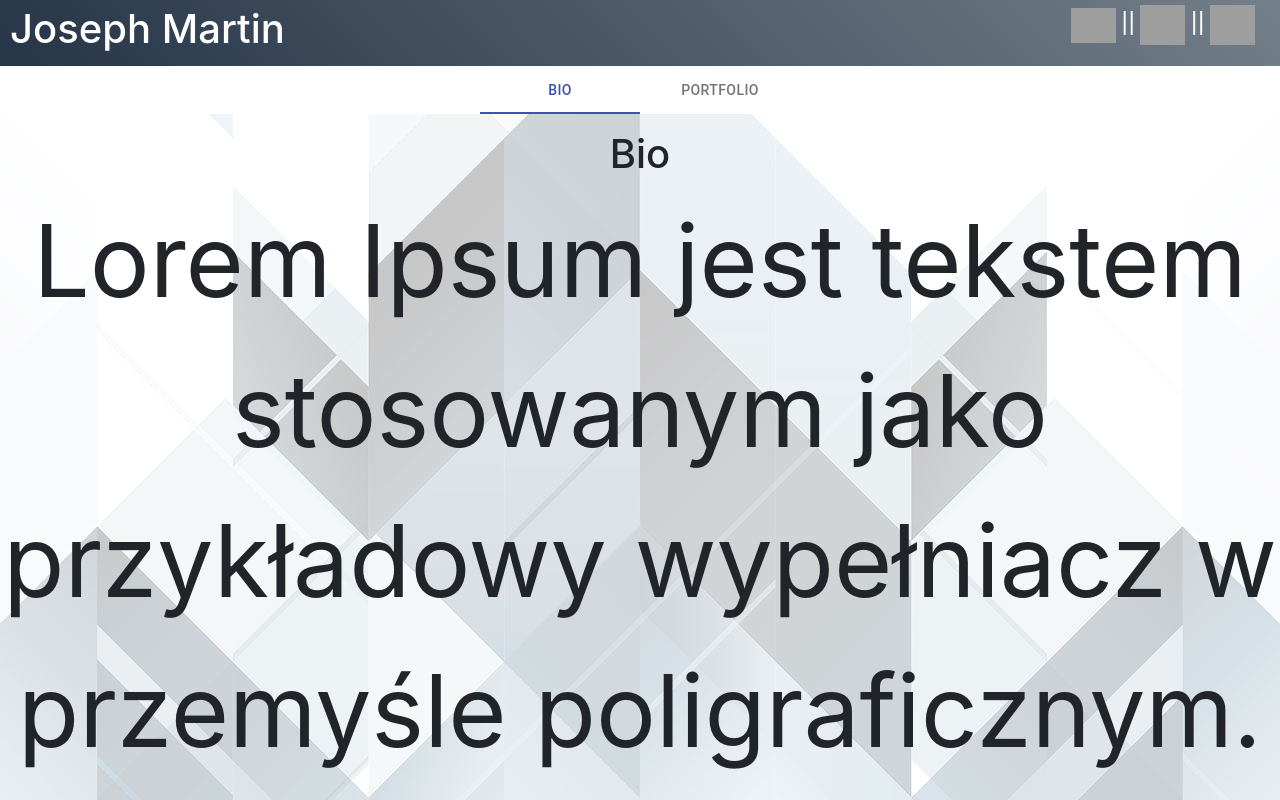
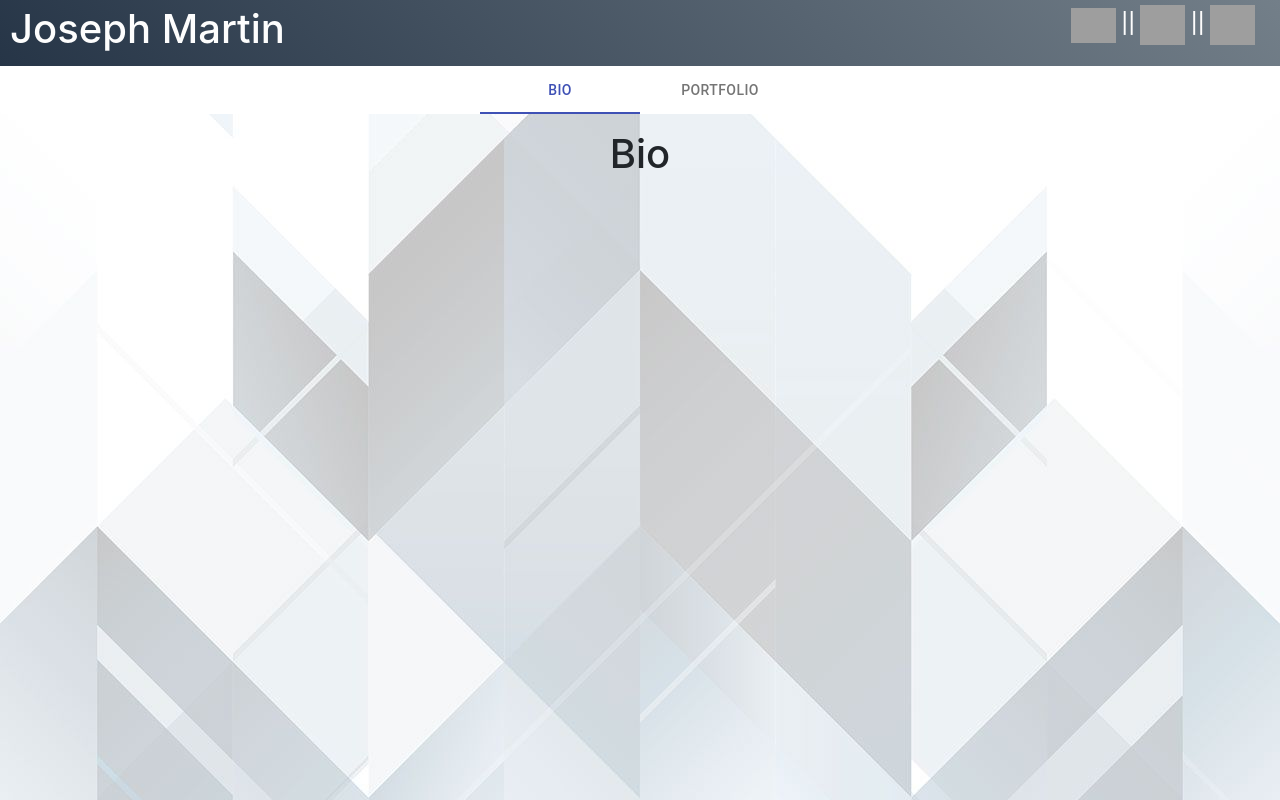
Before and after one commit to josephtmartin/Personal-Site-React, a React (Create React App) app: page / in a window 1280 px wide. Shown: the top 800 px of the page. Built offline with nearby package versions, Linux system fonts and the light colour scheme; grey boxes are pictures that could not be loaded.

Commit message:
removed the p

```diff
--- a/src/views/Bio.js
+++ b/src/views/Bio.js
@@ -41,9 +41,6 @@ export default class Bio extends Component {
       <div>
         <h1 className='d-flex justify-content-center mt-3'>Bio</h1>
         {/* <div className='d-flex flex-wrap justify-content-center container'>{renderThings()}</div> */}
-        <p>Lorem Ipsum jest tekstem stosowanym jako przykładowy wypełniacz w przemyśle poligraficznym. Został po raz pierwszy użyty w XV w.
-          przez nieznanego drukarza do wypełnienia tekstem próbnej książki. Pięć wieków później zaczął być używany przemyśle elektronicznym,
-          pozostając praktycznie niezmienionym. Spopularyzował się w latach 60. XX w. wraz z publikacją arkuszy Letrasetu, zawierających fragmenty Lorem Ipsum, a ostatnio z zawierającym różne wersje Lorem Ipsum oprogramowaniem przeznaczonym do realizacji druków na komputerach osobistych, jak Aldus PageMaker</p>
       </div>
     );
   }
```
